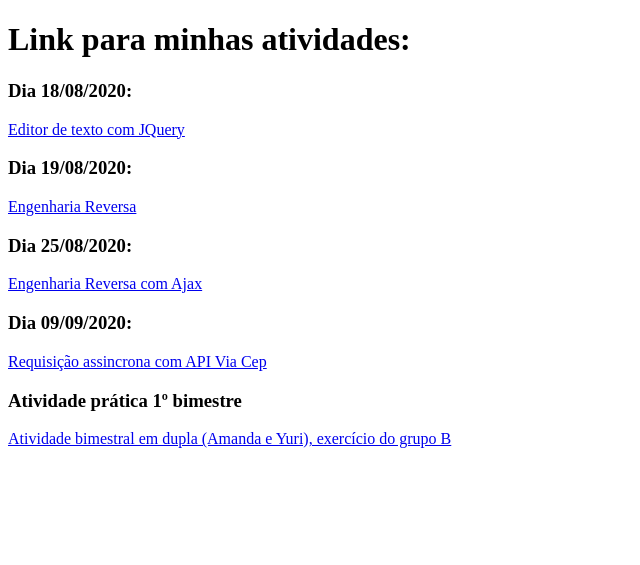
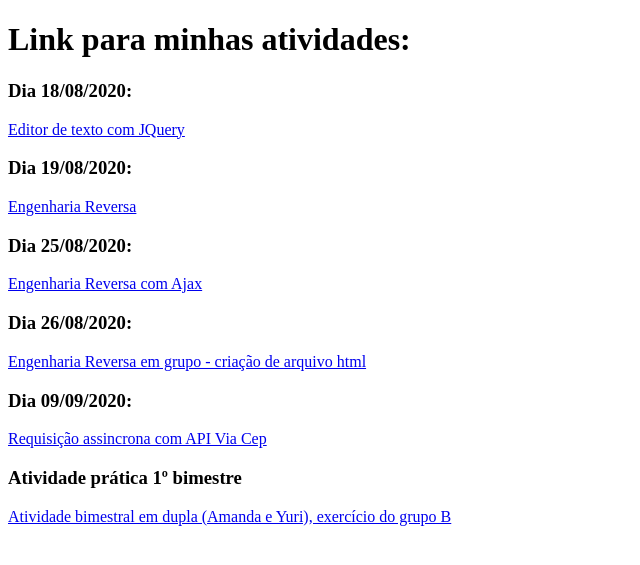
Before and after one commit to Amandacra/Atividades, a PHP site: page / in a window 1280 px wide. Shown: the top 565 px of the page, without its empty margins (0-640 px from the left). Run offline with PHP 8.4, Linux system fonts and the light colour scheme.

Commit message:
Incluindo link da engenharia reversa - criação de arquivo html

```diff
--- a/index.php
+++ b/index.php
@@ -19,6 +19,10 @@
         <a href="20200825/index.php">Engenharia Reversa com Ajax</a>
     </p>
     <p>
+        <h3>Dia 26/08/2020:</h3>
+        <a href="20200826/index.php">Engenharia Reversa em grupo - criação de arquivo html</a>
+    </p>
+    <p>
         <h3>Dia 09/09/2020:</h3>
         <a href="20200909/index.php">Requisição assincrona com API Via Cep</a>
     </p>
```
